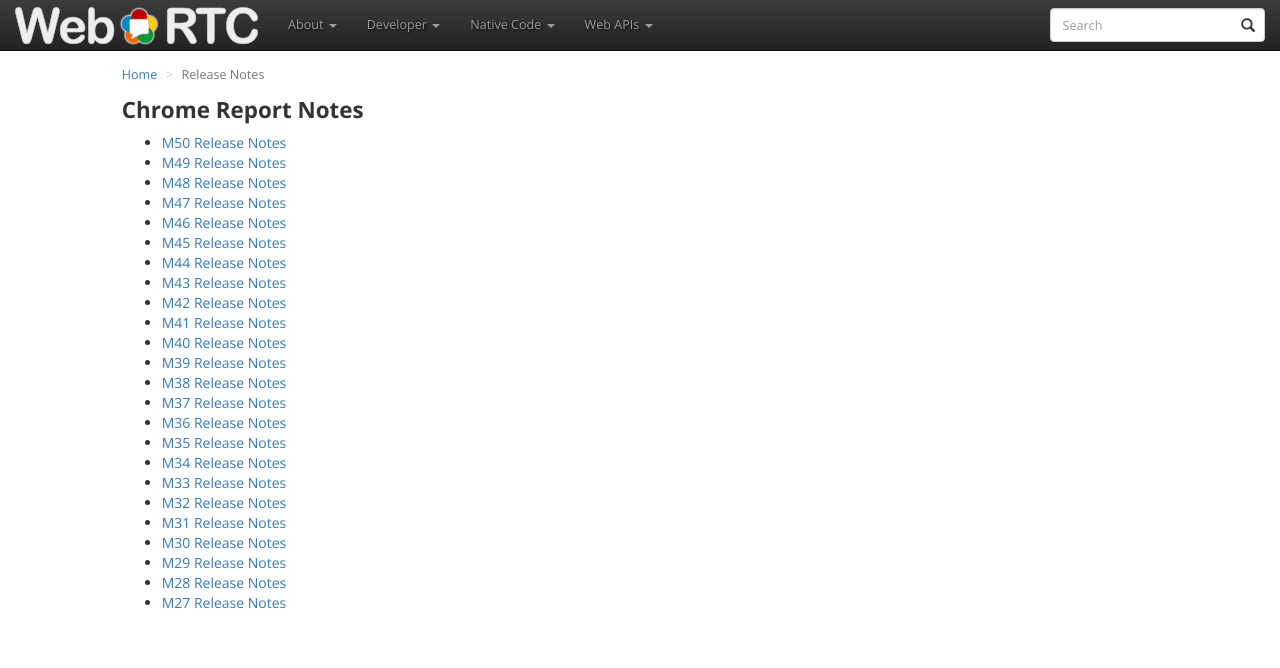
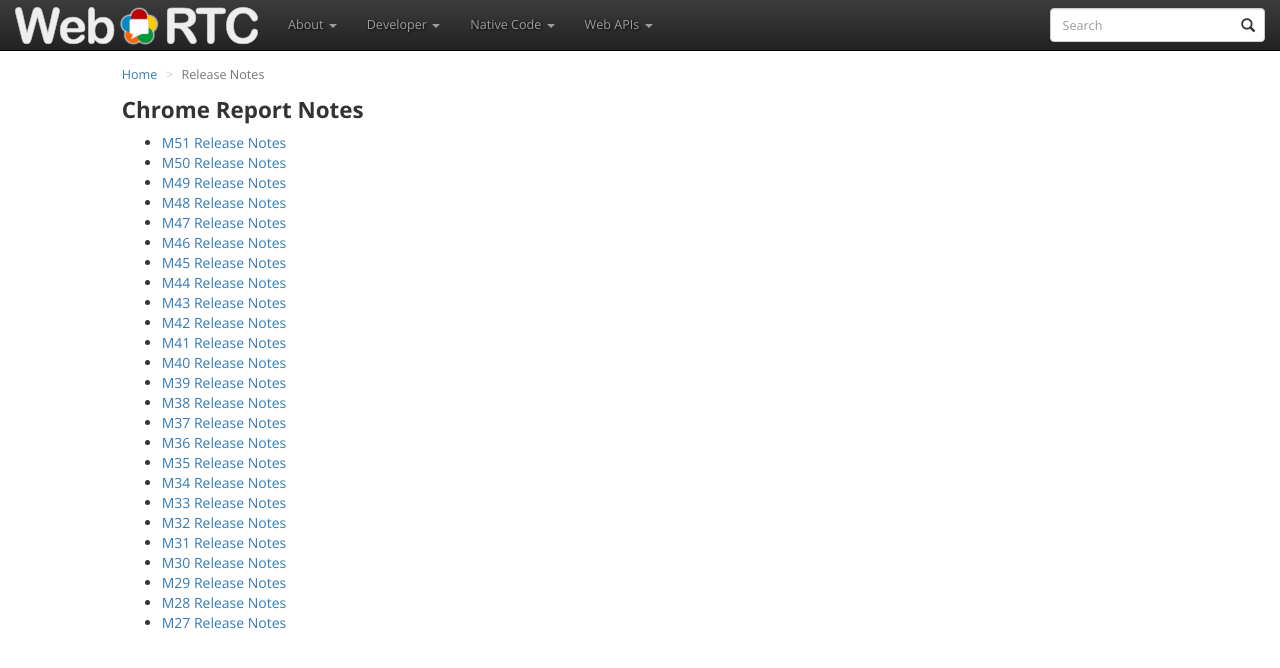
Before and after one commit to webrtc/webrtc-org, a Jekyll site: the page built from release-notes/index.md, in a window 1280 px wide and 900 px high. Shown: the top 668 px of the window. Built offline with Jekyll 4.4.1, drawn with Linux system fonts in a browser that asks for light colours.

Commit message:
Add M51 release notes link

```diff
--- a/release-notes/index.md
+++ b/release-notes/index.md
@@ -4,6 +4,7 @@ title: Chrome Report Notes
 permalink: /release-notes/
 crumb: Release Notes
 ---
+  * [M51 Release Notes](https://groups.google.com/d/topic/discuss-webrtc/GdsmhrVaxdU/discussion)
   * [M50 Release Notes](https://groups.google.com/d/topic/discuss-webrtc/JuXLl5BJoJE/discussion)
   * [M49 Release Notes](https://groups.google.com/d/topic/discuss-webrtc/mcApW-3YADI/discussion)
   * [M48 Release Notes](https://groups.google.com/d/topic/discuss-webrtc/_5hL0HeBeEA/discussion)
```
